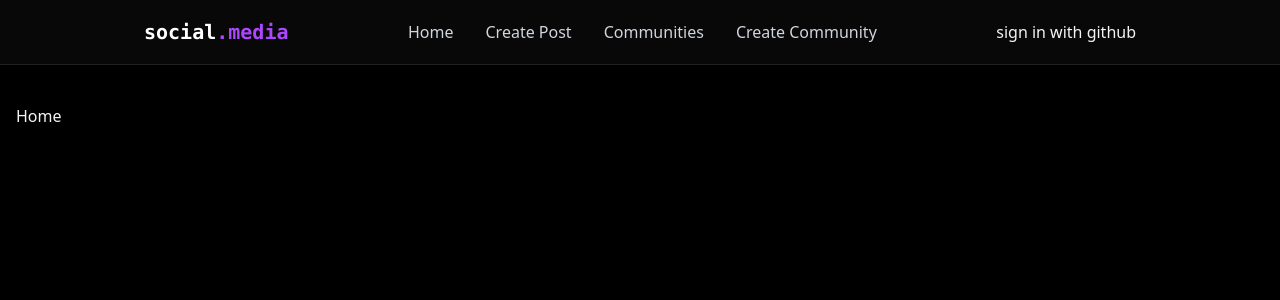
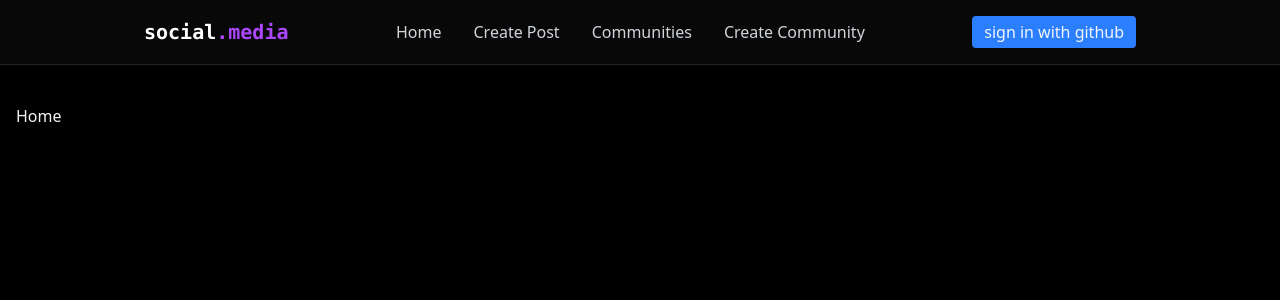
Before and after one commit to siyanasisi/social-media, a React (Vite) app: page / in a window 1280 px wide. Shown: the top 300 px of the page. Built offline with nearby package versions, Linux system fonts and the light colour scheme.

Commit message:
implement user authentication with GitHub and update Navbar for user display

```diff
--- a/src/components/Navbar.tsx
+++ b/src/components/Navbar.tsx
@@ -5,6 +5,8 @@
 export const Navbar = () => {
   const [menuOpen, setMenuOpen] = useState(false);
   const { user, signInWithGitHub, signOut } = useAuth();
+
+  const displayName = user?.user_metadata.user_name || user?.email;
 
   return (
     <nav className="fixed top-0 w-full z-40 bg-[rgba(10,10,10,0.8)] backdrop-blur-lg border-b border-white/10 shadow-lg">
@@ -41,11 +43,34 @@
               Create Community
             </Link>
           </div>
+
           {/* desktop auth */}
-          <div>
-            <button onClick={signInWithGitHub}>
-                sign in with github
-            </button>
+          <div className="hidden md:flex items-center">
+            {user ? (
+                <div className="flex items-center space-x-4">
+                    {user.user_metadata.avatar_url && (
+                    <img
+                     src= {user.user_metadata.avatar_url}
+                     alt="User Avatar"
+                     className="w-8 h-8 rounded-full object-cover"
+                     />
+                    )}
+                    <span className="text-gray-300"> {displayName} </span>
+                    <button
+                      onClick={signOut}
+                      className="bg-red-500 px-3 py-1 rounded">
+                        sign out
+                    </button>
+                </div>
+            ) : (
+                <button
+                  onClick={signInWithGitHub}
+                  className="bg-blue-500 px-3 py-1 rounded"
+                >
+                    sign in with github
+                </button>
+            )}
+
           </div>
 
           {/* mobile menu button */}
--- a/src/context/AuthContext.tsx
+++ b/src/context/AuthContext.tsx
@@ -14,10 +14,25 @@
 export const AuthProvider = ({ children } : { children: React.ReactNode }) => {
     const [user, setUser] = useState<User | null>(null);
 
+    useEffect(() =>{
+        supabase.auth.getSession().then(({data: {session}}) => {
+            setUser(session?.user ?? null);
+        });
+        const {data: listener} = supabase.auth.onAuthStateChange((_, session) =>{
+            setUser(session?.user ?? null);
+        })
+        return () => {
+            listener.subscription.unsubscribe();
+        }
+    }, []);
+
+
     const signInWithGitHub = () => {
         supabase.auth.signInWithOAuth({provider: "github"})
     }
-    const signOut = () => {};
+    const signOut = () => {
+        supabase.auth.signOut()
+    };
 
     return (
     <AuthContext.Provider value={{user, signInWithGitHub, signOut}}>
@@ -28,7 +43,7 @@
 };
 export const useAuth = (): AuthContextType => {
     const context = useContext(AuthContext);
-    if (context == undefined) {
+    if (context === undefined) {
         throw new Error("useAuth must be used within an AuthProvider");
     }
     return context;
--- a/src/supabase-client.ts
+++ b/src/supabase-client.ts
@@ -1,6 +1,6 @@
 import { createClient } from '@supabase/supabase-js';
 
-const supabaseURL = "https://pdoiqwpwvccvwaymfvhc.supabase.co"
+const supabaseURL = "https://pdoiqwpwvccvwaymfvhc.supabase.co";
 const supabaseAnonKey = import.meta.env.VITE_SUPABASE_ANON_KEY as string;
 
 export const supabase = createClient(supabaseURL, supabaseAnonKey);
```
Also changed, not shown: 1 other file (tests, documents, lock files or other folders).
